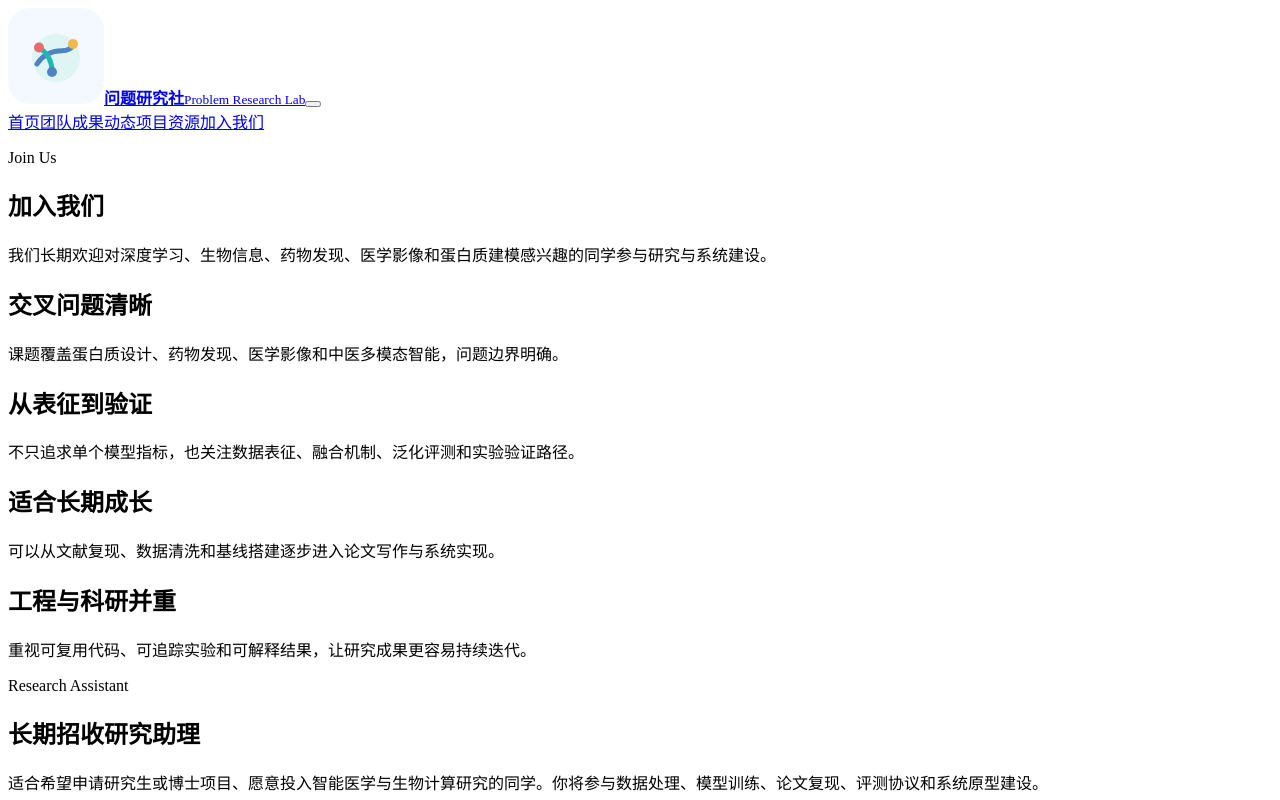
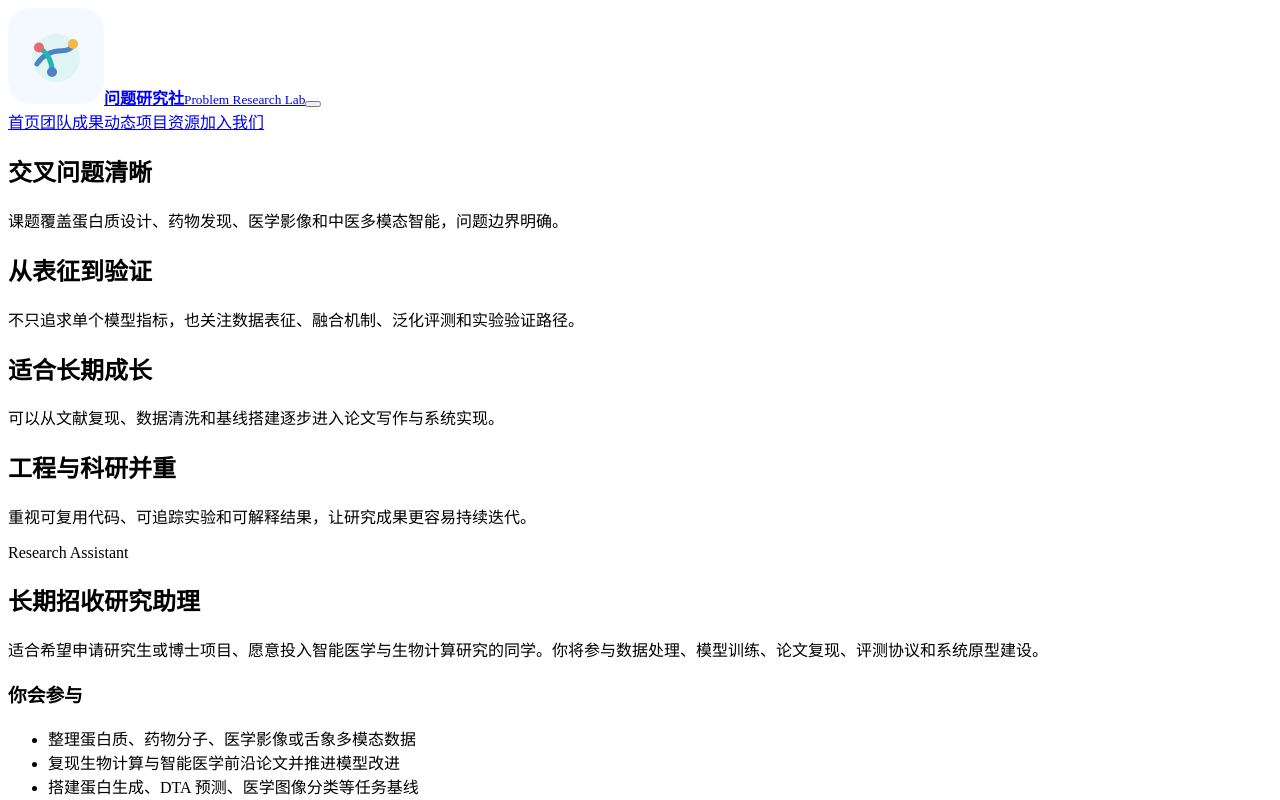
Before and after one commit to zhihao887/lab-web, a Vue app: page /join in a window 1280 px wide. Shown: the top 800 px of the page. Built offline with nearby package versions, Linux system fonts and the light colour scheme; the HTML template or start-up script is replaced by a standard one.

Commit message:
取消导航栏下方信息

```diff
--- a/src/styles/main.css
+++ b/src/styles/main.css
@@ -877,7 +877,7 @@ button {
 }
 
 .page-hero {
-  padding: 142px 24px 72px;
+  padding: 110px 24px 32px;
   border-bottom: 1px solid rgba(220, 232, 242, 0.78);
   background:
     linear-gradient(90deg, rgba(255, 255, 255, 0.68), rgba(255, 255, 255, 0)),
@@ -891,16 +891,16 @@ button {
 
 .page-hero h1 {
   margin: 0;
-  font-size: 3rem;
-  line-height: 1.15;
+  font-size: 1.8rem;
+  line-height: 1.25;
 }
 
 .page-hero p:last-child {
   max-width: 760px;
-  margin: 18px 0 0;
+  margin: 8px 0 0;
   color: #40546d;
-  font-size: 1.08rem;
-  line-height: 1.8;
+  font-size: 0.85rem;
+  line-height: 1.6;
 }
 
 .people-group + .people-group {
@@ -2439,6 +2439,11 @@ button {
     padding-bottom: 62px;
   }
 
+  .page-hero {
+    padding-top: 90px;
+    padding-bottom: 24px;
+  }
+
   .section-heading {
     display: block;
   }
@@ -2447,7 +2452,7 @@ button {
   .split-section h2,
   .join-panel h2,
   .page-hero h1 {
-    font-size: 2.1rem;
+    font-size: 1.8rem;
   }
 
   .section-heading a {
--- a/src/views/JoinView.vue
+++ b/src/views/JoinView.vue
@@ -1,10 +1,4 @@
 <template>
-  <PageHero
-    eyebrow="Join Us"
-    title="加入我们"
-    description="我们长期欢迎对深度学习、生物信息、药物发现、医学影像和蛋白质建模感兴趣的同学参与研究与系统建设。"
-  />
-
   <section class="section">
     <div class="reason-grid">
       <article v-for="reason in joinReasons" :key="reason.title" class="reason-card">
--- a/src/views/NewsView.vue
+++ b/src/views/NewsView.vue
@@ -1,10 +1,4 @@
 <template>
-  <PageHero
-    eyebrow="News"
-    title="实验室动态"
-    description="跟踪研究发布、学术活动、成果接收与招募信息。"
-  />
-
   <section class="section">
     <div class="chip-filter" aria-label="新闻分类筛选">
       <button
--- a/src/views/PeopleView.vue
+++ b/src/views/PeopleView.vue
@@ -1,10 +1,4 @@
 <template>
-  <PageHero
-    eyebrow="People"
-    title="团队成员"
-    description="实验室由控制理论、无人系统、人工智能与工程项目方向的成员组成，围绕真实研究问题开展长期协作。"
-  />
-
   <!-- 学术与实验室负责人 -->
   <section class="section">
     <div class="section-heading compact directors-heading">
--- a/src/views/ProjectDetailView.vue
+++ b/src/views/ProjectDetailView.vue
@@ -1,7 +1,5 @@
 <template>
   <template v-if="project">
-    <PageHero :eyebrow="`${project.direction} · ${project.status}`" :title="project.title" :description="project.description" />
-
     <section class="section detail-layout">
       <article class="detail-main">
         <div v-for="section in contentSections" :key="section.title" class="content-block">
@@ -103,7 +101,6 @@
   </template>
 
   <template v-else>
-    <PageHero eyebrow="Problem Bank" title="未找到研究问题" description="该问题记录可能已经调整，请返回问题库查看当前列表。" />
     <section class="section">
       <div class="empty-state">
         <h2>问题记录不存在</h2>
--- a/src/views/ProjectsView.vue
+++ b/src/views/ProjectsView.vue
@@ -1,10 +1,4 @@
 <template>
-  <PageHero
-    eyebrow="Problem Bank"
-    title="研究问题库"
-    description="基于问题研究社信息表整理的年度问题库，按控制理论、无人系统、人工智能和工程项目四个方向持续记录问题、参与人、价值、挑战与推进状态。"
-  />
-
   <section class="section">
     <div class="filter-bar problem-filter">
       <label class="search-field">
--- a/src/views/PublicationDetailView.vue
+++ b/src/views/PublicationDetailView.vue
@@ -1,11 +1,5 @@
 <template>
   <template v-if="publication">
-    <PageHero
-      :eyebrow="`${publication.year} · ${typeLabel(publication.type)} · ${publication.tag}`"
-      :title="publication.title"
-      :description="publication.abstract"
-    />
-
     <section class="section detail-layout">
       <article class="detail-main">
         <div class="content-block">
@@ -116,7 +110,6 @@
   </template>
 
   <template v-else>
-    <PageHero eyebrow="Publications" title="未找到成果" description="该成果可能已经调整，请返回成果页查看当前列表。" />
     <section class="section">
       <div class="empty-state">
         <h2>成果不存在</h2>
--- a/src/views/PublicationsView.vue
+++ b/src/views/PublicationsView.vue
@@ -1,10 +1,4 @@
 <template>
-  <PageHero
-    eyebrow="Publications"
-    title="研究成果"
-    description="展示问题研究社围绕控制理论、无人系统、人工智能与工程项目沉淀的论文、报告与可复现成果。"
-  />
-
   <section class="section">
     <div class="filter-bar">
       <label class="search-field">
--- a/src/views/ResearchDetailView.vue
+++ b/src/views/ResearchDetailView.vue
@@ -1,7 +1,5 @@
 <template>
   <template v-if="area">
-    <PageHero :eyebrow="area.eyebrow" :title="area.title" :description="area.description" />
-
     <section class="section detail-layout">
       <article class="detail-main">
         <div class="content-block">
@@ -110,7 +108,6 @@
   </template>
 
   <template v-else>
-    <PageHero eyebrow="Research" title="未找到研究方向" description="该研究方向可能已经调整，请返回首页查看当前方向列表。" />
     <section class="section">
       <div class="empty-state">
         <h2>研究方向不存在</h2>
--- a/src/views/ResourcesView.vue
+++ b/src/views/ResourcesView.vue
@@ -1,10 +1,4 @@
 <template>
-  <PageHero
-    eyebrow="Resources"
-    title="资源与演示入口"
-    description="集中展示实验室的数据集、代码、模型演示和文档入口。未公开内容会标记为建设中，医学相关演示仅用于科研展示。"
-  />
-
   <section class="section resource-notice">
     <p>
       本页资源用于科研复现、协作和成果展示。医学图像与舌象相关演示不用于临床诊断、治疗建议或个人健康决策。
```
Also changed, not shown: .claude/settings.local.json.
